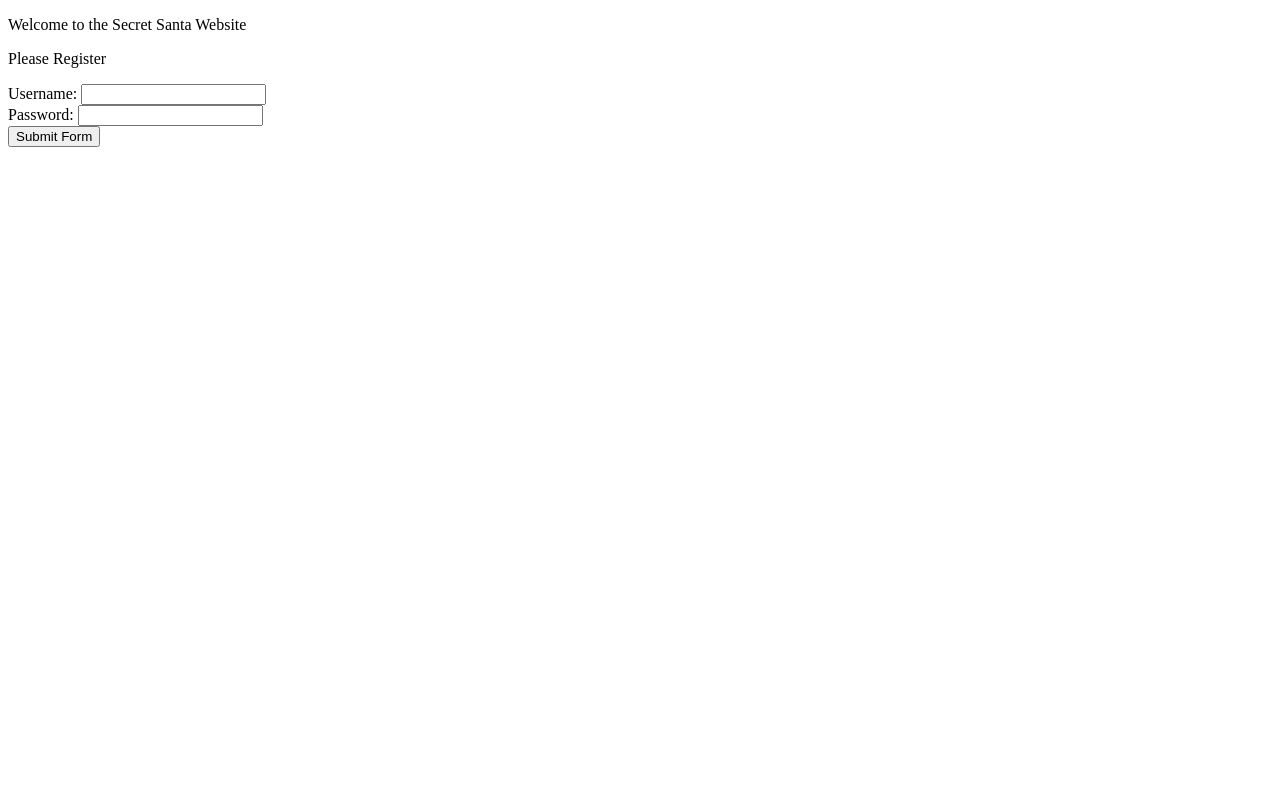
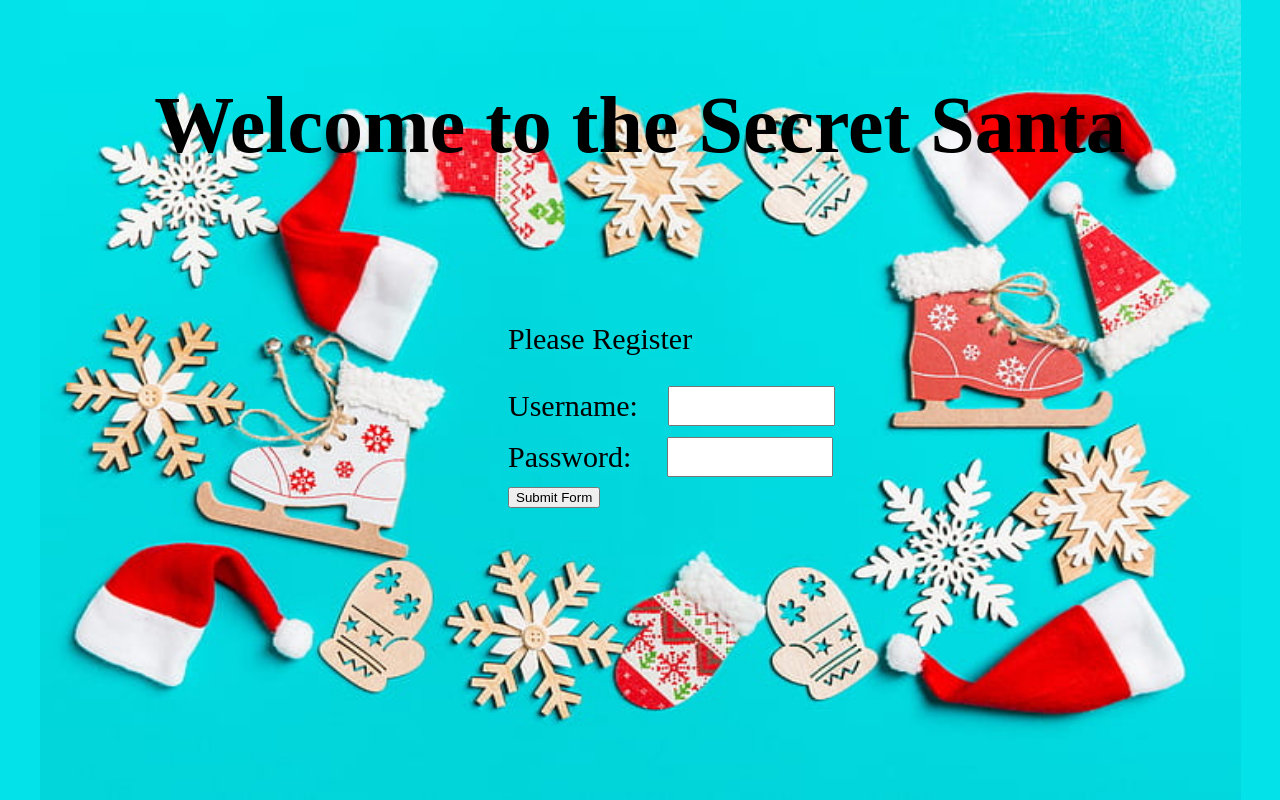
Before and after one commit to ErikTruong86/CSUF-CPSC349-SecretSantaProject, a website: page Santa Client/app/index.html in a window 1280 px wide. Drawn offline with Linux system fonts and the light colour scheme.

Commit message:
Style Sheet for Index & Event
Finished the style for index.html and currently working on the rest of the event.html.

Added asset folder with 2 pictures in png format

```diff
--- a/Santa Client/app/index.html
+++ b/Santa Client/app/index.html
@@ -1,22 +1,28 @@
 <!doctype html>
-<html>
+<html id="index">
 	<head>
 		<meta charset="utf-8">
 		<title>Secret Santa</title>
+		<link rel="stylesheet" type="text/css" href="styles.css"/>
 	</head>
 	<body>
-		<p>Welcome to the Secret Santa Website</p>
-		<p>Please Register</p>
-		<form id="login-form">
-			<label>Username:</label>
-			<input type='text' autocomplete="off" id='username'>
-			<br>
-			<label>Password:</label>
-			<input type="password" autocomplete="off" id='password'>
-			<br>
-			<input type="submit" value="Submit Form" onclick="submission();">
-		</form>
-
+		<p id="welcome">Welcome to the Secret Santa</p>
+		<div id="form">
+			<form id="login-form">
+				<p style='font-size: 30px'>Please Register</p>
+				<div id="info">
+					<label id="username">Username:</label>
+					<input type='text' autocomplete="off" id="username"
+					style='width:30%'>
+					<br>
+					<label id="password">Password:</label>
+					<input type="password" autocomplete="off" id='password'
+					style='width:30%'>
+					<br>
+					<input type="submit" value="Submit Form" onclick="submission();">
+				</div>
+			</form>
+		</div>
 	</body>
 	<script type='module' src"/index.js" charrset="utf=8"></script>
 </html>
--- /dev/null
+++ b/Santa Client/app/styles.css
@@ -0,0 +1,55 @@
+#index{
+  background: url("asset/index.png") no-repeat center fixed;
+  background-color: #03e2e9;
+  background-size: contain;
+  height: 100%;
+  max-width: 100%;
+}
+
+#event{
+  background: url("asset/event.png") no-repeat center fixed;
+  background-color: #7CC6E1;
+  background-size: cover;
+}
+
+#welcome{
+  font-size: 500%;
+  font-weight: bolder;
+  font-style: normal;
+  text-align: center;
+}
+
+#form{
+  position:absolute;
+  left:50%;
+  top: 50%;
+  transform: translate(-25%,-50%);
+}
+ #username{
+   margin-right: 5%;
+   margin-bottom: 2%;
+   font-size: 30px;
+ }
+ #password{
+   margin-right: 6%;
+   margin-bottom: 2%;
+   font-size: 30px;
+ }
+
+#eh3{
+  margin-left: 15%;
+}
+
+ #members{
+  font-size: 30px;
+  margin-left: 15%;
+  margin-top: 25%;
+ }
+
+ #drawButton{
+   margin-left: 15%;
+   height: 15%;
+   width:20%;
+   font-size: 32px;
+   margin-top: 3%;
+ }
```
Also changed, not shown: Santa Client/app/event.html (+24 -12 lines), Santa Client/app/asset/event.png (added), Santa Client/app/asset/index.png (added).
